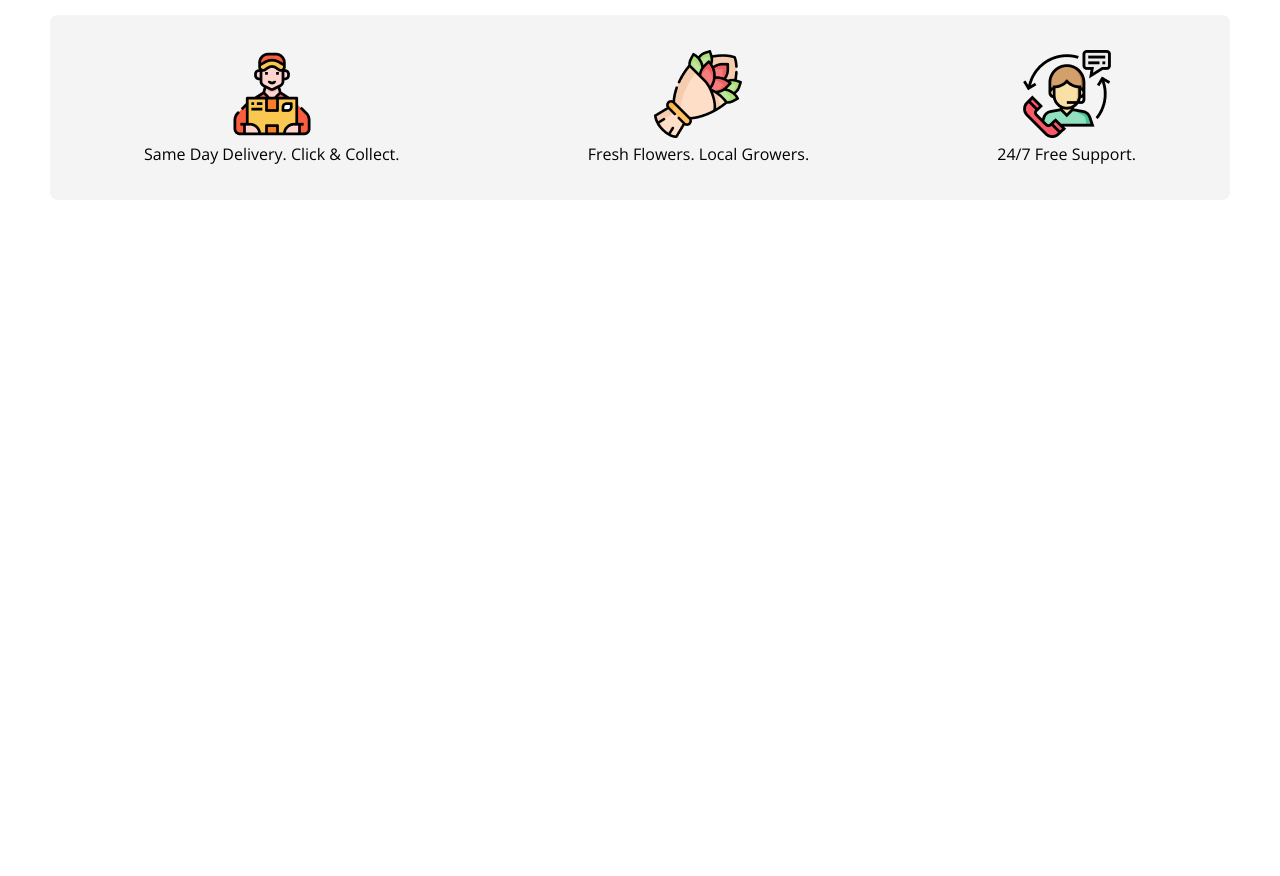
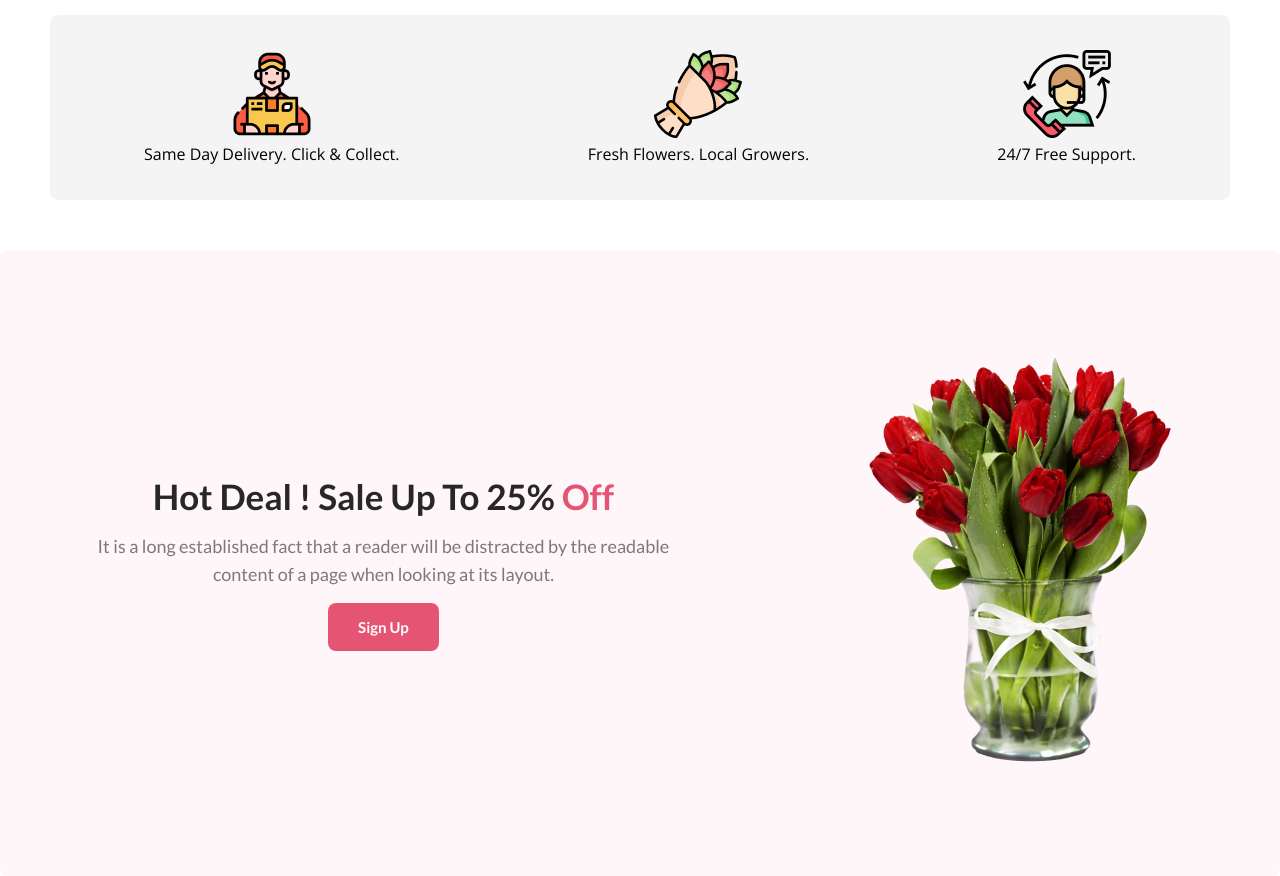
Before and after one commit to sazzadulhoque00/first-assignment, a plain HTML site: page index.html in a window 1280 px wide. Shown: the part 1585-2461 px from the top of the page. Before the commit the page ends 1835 px from the top, so only its background shows below. Drawn offline with nearby package versions, Linux system fonts and the light colour scheme.

Commit message:
added forth section

```diff
--- a/index.html
+++ b/index.html
@@ -69,6 +69,14 @@
                         <p>24/7 Free Support.</p>
                     </div>
             </section>
+            <section class="fourth-section">
+                <div class="fourth-section-text">
+                    <h4 class="deal-text">Hot Deal ! Sale Up To 25% <span class="make-it-orrange">Off</span></h4>
+                    <p class="deal-para">It is a long established fact that a reader will be distracted by the readable <br> content of a page when looking at its layout.</p>
+                    <button class="first-button">Sign Up</button>
+                </div>
+                <div><img src="/Flower Asset/pngwing 8.png" alt=""></div>
+            </section>
         </section>
 
     </main>
--- a/styles.css
+++ b/styles.css
@@ -135,10 +135,40 @@ body {
     text-align: center;
     border-radius: 8px;
     background: rgba(39, 39, 39, 0.05);
-    margin:50px;
+    margin: 50px;
     padding-top: 35px;
     padding-bottom: 35px;
+}
 
+.fourth-section {
+    display: flex;
+    border-radius: 8px;
+    background: rgba(229, 84, 115, 0.05);
+    align-items: center;
+    justify-content: space-around;
+}
 
+.fourth-section-text {
+    margin: 150px 0;
+    padding:75px 0px ;
+    text-align: center;
+}
 
+.deal-text {
+    color: #272727;
+    font-family: Lato;
+    font-size: 35px;
+    font-weight: 700;
 }
+.deal-para{
+    color: rgba(39, 39, 39, 0.60);
+    font-family: Lato;
+    font-size: 18px;
+    font-weight: 400;
+    line-height: 28px;
+    padding: 15px 0px;
+}
+
+.make-it-orrange {
+    color: #E55473;
+}
```
